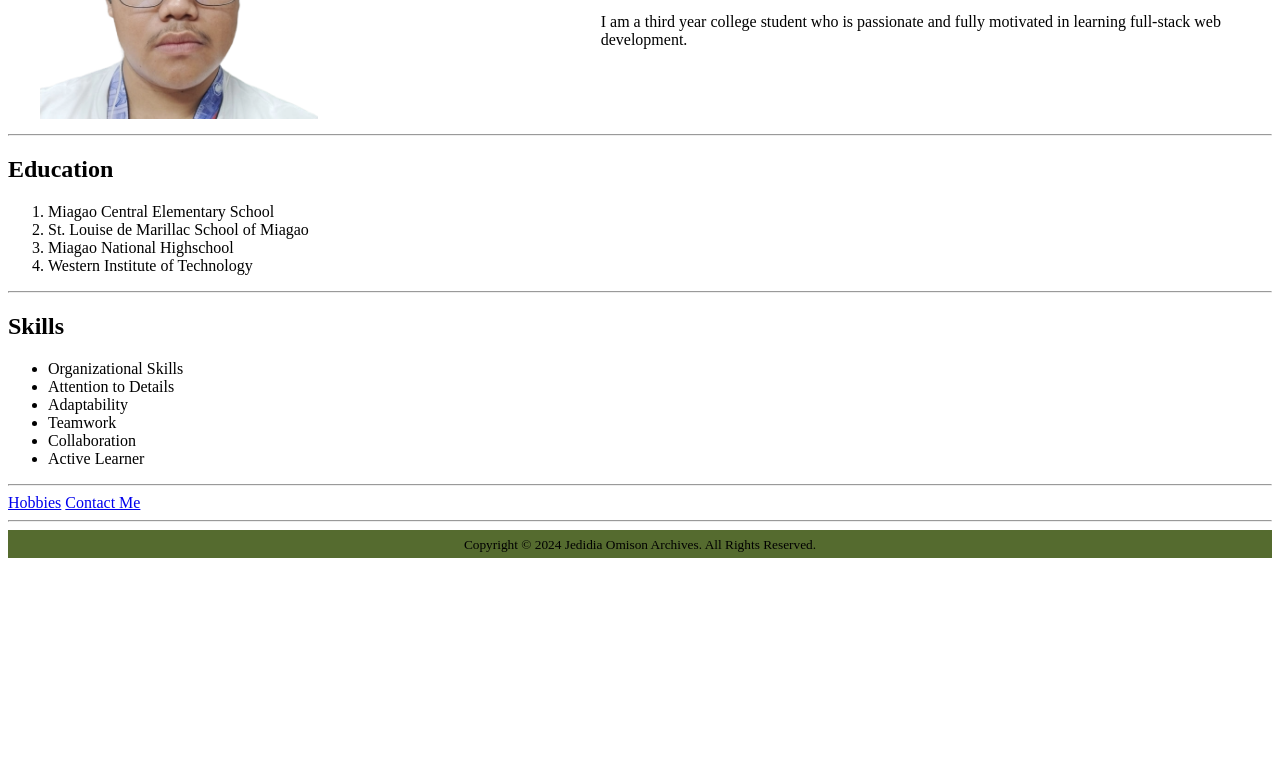
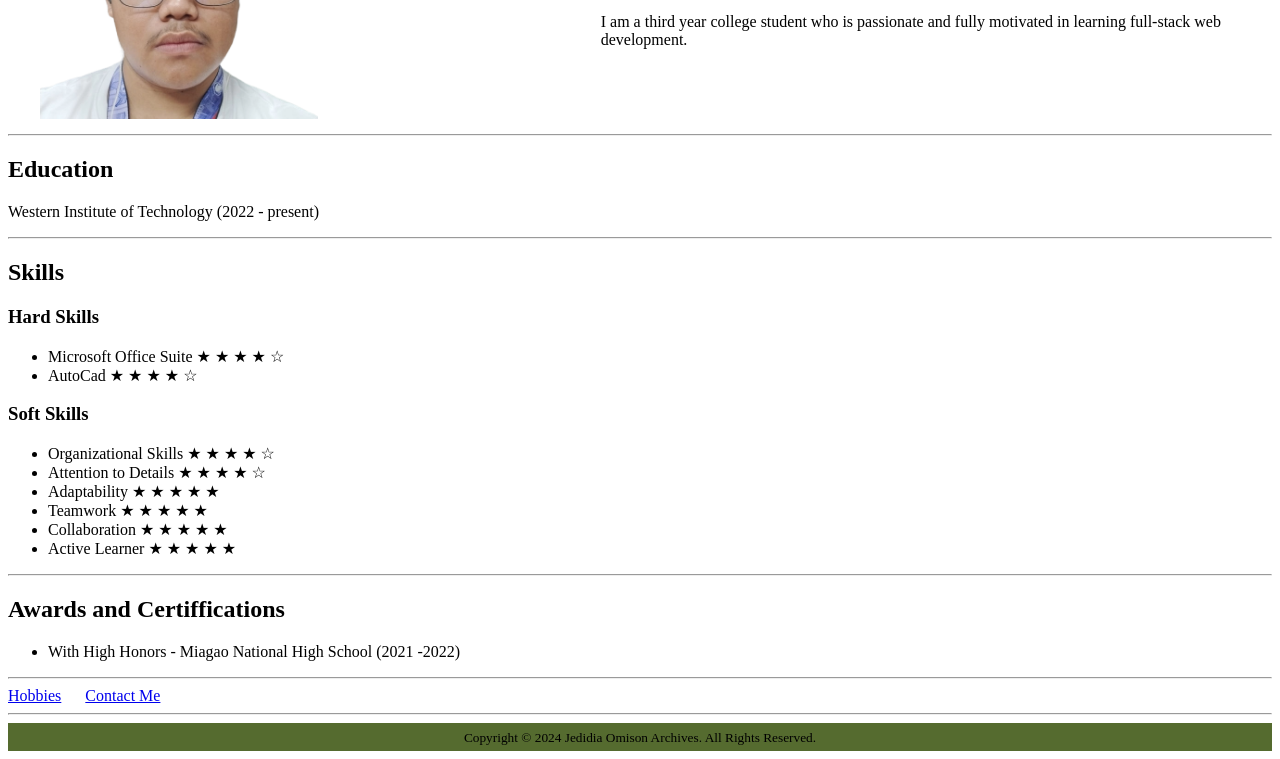
Before and after one commit to jedidiaomison/Capstone-Project-1, a plain HTML site: page index.html in a window 1280 px wide. Shown: the part 170-929 px from the top of the page. Before the commit the page ends 800 px from the top, so only its background shows below. Drawn offline with Linux system fonts and the light colour scheme.

Commit message:
index.html

```diff
--- a/index.html
+++ b/index.html
@@ -11,7 +11,7 @@
         <td style="padding-left: 30px">
           <img src="./images/no-bg-profile.png" width="50%" />
         </td>
-        <td style="padding-left: -250x">
+        <td style="padding-left: -250px">
           <h1>Jedidia Monares Omison</h1>
           <p>
             <em> Engineering Student | Aspiring Full-Stack Web Developer </em>
@@ -26,24 +26,37 @@
 
     <hr />
     <h2>Education</h2>
-    <ol>
-      <li>Miagao Central Elementary School</li>
-      <li>St. Louise de Marillac School of Miagao</li>
-      <li>Miagao National Highschool</li>
-      <li>Western Institute of Technology</li>
-    </ol>
+    <p>Western Institute of Technology (2022 - present)</p>
+
     <hr />
     <h2>Skills</h2>
+
+    <h3>Hard Skills</h3>
     <ul>
-      <li>Organizational Skills</li>
-      <li>Attention to Details</li>
-      <li>Adaptability</li>
-      <li>Teamwork</li>
-      <li>Collaboration</li>
-      <li>Active Learner</li>
+      <li>Microsoft Office Suite &#9733; &#9733; &#9733; &#9733; &#9734;</li>
+      <li>AutoCad &#9733; &#9733; &#9733; &#9733; &#9734;</li>
+    </ul>
+
+    <h3>Soft Skills</h3>
+    <ul>
+      <li>Organizational Skills &#9733; &#9733; &#9733; &#9733; &#9734;</li>
+      <li>Attention to Details &#9733; &#9733; &#9733; &#9733; &#9734;</li>
+      <li>Adaptability &#9733; &#9733; &#9733; &#9733; &#9733;</li>
+      <li>Teamwork &#9733; &#9733; &#9733; &#9733; &#9733;</li>
+      <li>Collaboration &#9733; &#9733; &#9733; &#9733; &#9733;</li>
+      <li>Active Learner &#9733; &#9733; &#9733; &#9733; &#9733;</li>
     </ul>
     <hr />
+
+    <h2>Awards and Certiffications</h2>
+    <ul>
+      <li>With High Honors - Miagao National High School (2021 -2022)</li>
+    </ul>
+    <hr />
+
     <a href="./public/hobbies.html">Hobbies</a>
+    &nbsp;&nbsp;&nbsp;&nbsp;
+    <!-- the &nbsp here is valid because anchor tags can contain text or other inline content -->
     <a href="./public/contact.html">Contact Me</a>
     <hr />
     <footer
```
